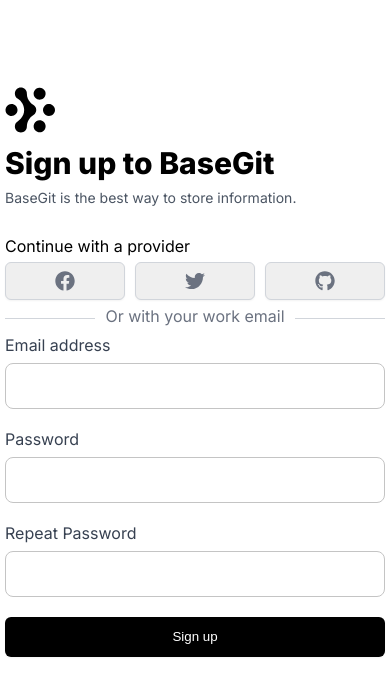
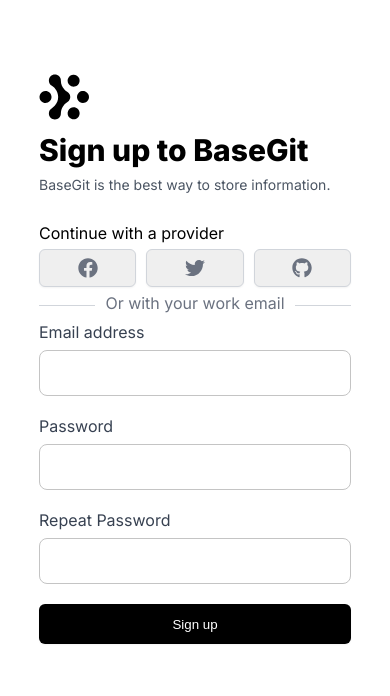
Before and after one commit to lihuelworks/basement-challenge-mathias, a Next.js app: page / in a window 390 px wide. Shown: the top 696 px of the page. Built offline with nearby package versions, Linux system fonts and the light colour scheme.

Commit message:
finished CSS and general style

```diff
--- a/package.json
+++ b/package.json
@@ -20,8 +20,8 @@
   "devDependencies": {
     "@types/node": "^14.14.31",
     "@types/react": "^17.0.2",
-    "@typescript-eslint/eslint-plugin": "^4.16.1",
-    "@typescript-eslint/parser": "^4.16.1",
+    "@typescript-eslint/eslint-plugin": "^4.17.0",
+    "@typescript-eslint/parser": "^4.17.0",
     "babel-eslint": "^10.1.0",
     "eslint": "^7.21.0",
     "eslint-config-airbnb": "^18.2.1",
--- a/pages/index.tsx
+++ b/pages/index.tsx
@@ -1,28 +1,48 @@
+import { useState } from 'react';
 import Head from 'next/head';
-import styles from '../styles/Home.module.css';
-import '@fortawesome/fontawesome-svg-core/styles.css'
+import '@fortawesome/fontawesome-svg-core/styles.css';
 import { FontAwesomeIcon } from '@fortawesome/react-fontawesome';
 import {
   faGithub,
   faFacebook,
-  faTwitter
+  faTwitter,
 } from '@fortawesome/free-brands-svg-icons';
+import styles from '../styles/Home.module.css';
 
 export default function Home() {
+  interface Values {
+    email: string;
+    password: string;
+    passwordConfirm: string;
+  }
+
+  const initialValues: Values = {
+    email: '',
+    password: '',
+    passwordConfirm: '',
+  };
+
+
+  function Form() {
+    const [values, setValues] = useState<Values>(initialValues);
+    const handleChange = ({ target }: React.ChangeEvent<HTMLInputElement>) => {
+      setValues((prev) => ({ ...prev, [target.name]: target.value }));
+    };
+  }
+
   return (
     <div>
-
       <Head>
         <title>Make a BaseGit account</title>
         <link rel="icon" href="/favicon.ico" />
         <meta name="viewport" content="width=device-width, initial-scale=1" />
-                <link href='https://fonts.googleapis.com/css2?family=Inter:wght@400;500;800' rel="stylesheet"></link>
+        <link href="https://fonts.googleapis.com/css2?family=Inter:wght@400;800&display=swap" rel="stylesheet" />
       </Head>
 
       <main className={styles.pageContainer}>
         <div className={styles.signupContainer}>
-                    <form className={styles.formContainer}>
-                        <img src="/basement-icon.svg"   alt="basegit icon" />
+        <section className={styles.formContainer}>
+          <img src="/basement-icon.svg" alt="basegit icon" />
           <section className={styles.header}>
             <h1 className={styles.headline}>Sign up to BaseGit</h1>
             <p className={styles.subHeadline}>BaseGit is the best way to store information.</p>
@@ -30,13 +50,13 @@
           <p className={styles.providerLine}> Continue with a provider</p>
           <section className={styles.buttonsContainer}>
             <button className={styles.facebookButton} type="submit" name="facebook" value="facebook">
-                                <FontAwesomeIcon icon={faFacebook} style={{ color: '#6B7280', fontSize: '20px'}}/>
+              <FontAwesomeIcon icon={faFacebook} style={{ color: '#6B7280', fontSize: '20px' }} />
             </button>
             <button className={styles.twitterButton} type="submit" name="twitter" value="twitter">
-                                <FontAwesomeIcon icon={faTwitter} style={{ color: '#6B7280', fontSize: '20px'}}/>
+              <FontAwesomeIcon icon={faTwitter} style={{ color: '#6B7280', fontSize: '20px' }} />
             </button>
             <button className={styles.githubButton} type="submit" name="github" value="github">
-                                <FontAwesomeIcon icon={faGithub} style={{ color: '#6B7280', fontSize: '20px'}}/>
+              <FontAwesomeIcon icon={faGithub} style={{ color: '#6B7280', fontSize: '20px' }} />
             </button>
           </section>
           <p className={styles.workEmailLabel}>
@@ -44,28 +64,36 @@
               Or with your work email
               </span>
           </p>
-                        <section>
+            <form>
               <div className={`${styles['input-container']} ${styles.email}`}>
-                            <label htmlFor="name">Email address</label>
-                            <input id="name" type="email" required />
+                <label htmlFor="email">Email address</label>
+                <input
+                  id="name"
+                  type="email"
+                  maxLength={64}
+                  required
+                />
               </div>
               <div className={`${styles['input-container']} ${styles.password}`}>
                 <label htmlFor="psw">Password</label>
-                            <input type="password" name="psw" required></input>
+                <input type="password" name="psw" required />
 
               </div>
               <div className={`${styles['input-container']} $${styles.password}`}>
-                                <label htmlFor="psw-repeat">Repeat Password</label>
-                                <input type="password" name="psw-repeat" required></input>
+                <label htmlFor="passwordConfirm">Repeat Password</label>
+                <input
+                  type="password"
+                  name="passwordConfirm"
+                  required />
               </div>
               <button className={styles.signupButton} type="submit">
                 Sign up
                 </button>
+            </form>
           </section>
-                    </form>
         </div>
         <div className={styles.spaceshipContainer}>
-                    <img className={styles.spaceshipImg} src="spaceship-cover.png" alt="an image of a spaceship"></img>
+          <img className={styles.spaceshipImg} src="spaceship-cover.png" alt="an image of a spaceship" />
         </div>
       </main>
     </div>
--- a/styles/Home.module.css
+++ b/styles/Home.module.css
@@ -6,7 +6,7 @@
   flex-direction: row;
   height: 100vh;
   width: 100%;
-  overflow: hidden;
+  /* overflow: hiddens; */
 }
 
 .signupContainer {
@@ -23,7 +23,7 @@
   height: 100%;
   margin: 0;
   background-color: aqua;
-  overflow: hidden;
+  /* overflow: hidden; */
 }
 
 .spaceshipImg {
@@ -78,8 +78,10 @@
   /* shadow/sm */
   box-shadow: 0px 1px 2px rgba(0, 0, 0, 0.05);
   border-radius: 6px;
+}
 
-
+.buttonsContainer > button:active {
+  transform: translateY(4px);
 }
 
 .buttonsContainer > .FontAwesomeIcon {
@@ -144,7 +146,10 @@
   .spaceshipContainer {
     display: none;
   }
-  .signupContainer {
-    width: 100%;
+  .signupContainer > * {
+    display: inline-block;
+    vertical-align: top;
+    width: 80%;
+    height: 80%;
   }
 }
--- a/styles/old-Home.module.css
+++ /dev/null
@@ -1,51 +0,0 @@
-.pageContainer {
-  /* Split screen/Desktop */
-  display: flex;
-  flex-direction: row;
-  align-items: flex-start;
-  justify-content: center;
-  height: 100%;
-  min-height: 100vh;
-  background-color: aquamarine;
-
-}
-
-.gridContainer {
-  /* Split screen/Desktop */
-  display: grid;
-  grid-template-columns: 40% auto;
-  grid-column-gap: 0px;
-  grid-row-gap: 0%;
-  justify-items: stretch;
-  background-color: aquamarine;
-}
-
-.signupContainer {
-  display: flex;
-  flex-direction: column !important;
-  align-items:center;
-  padding: 1em 3em 4em;
-  /* debug CSS */
-  background-color: greenyellow;
-  border: medium solid red;
-}
-
-.formContainer {
-  display:flex;
-  flex-direction: column;
-  /* flex-wrap: wrap; */
-  align-items:center;
-  justify-content: center;
-  background-color:blue;
-}
-
-.spaceshipContainer {
-  margin: 0;
-  min-width: 100%;
-  min-height: 100%;
-}
-
-.headline {
-
-  font-weight: 800;
-}
```
Also changed, not shown: .eslintrc.json (added), 1 other file (tests, documents, lock files or other folders). Lines whose indentation alone changed are shown as unchanged.
